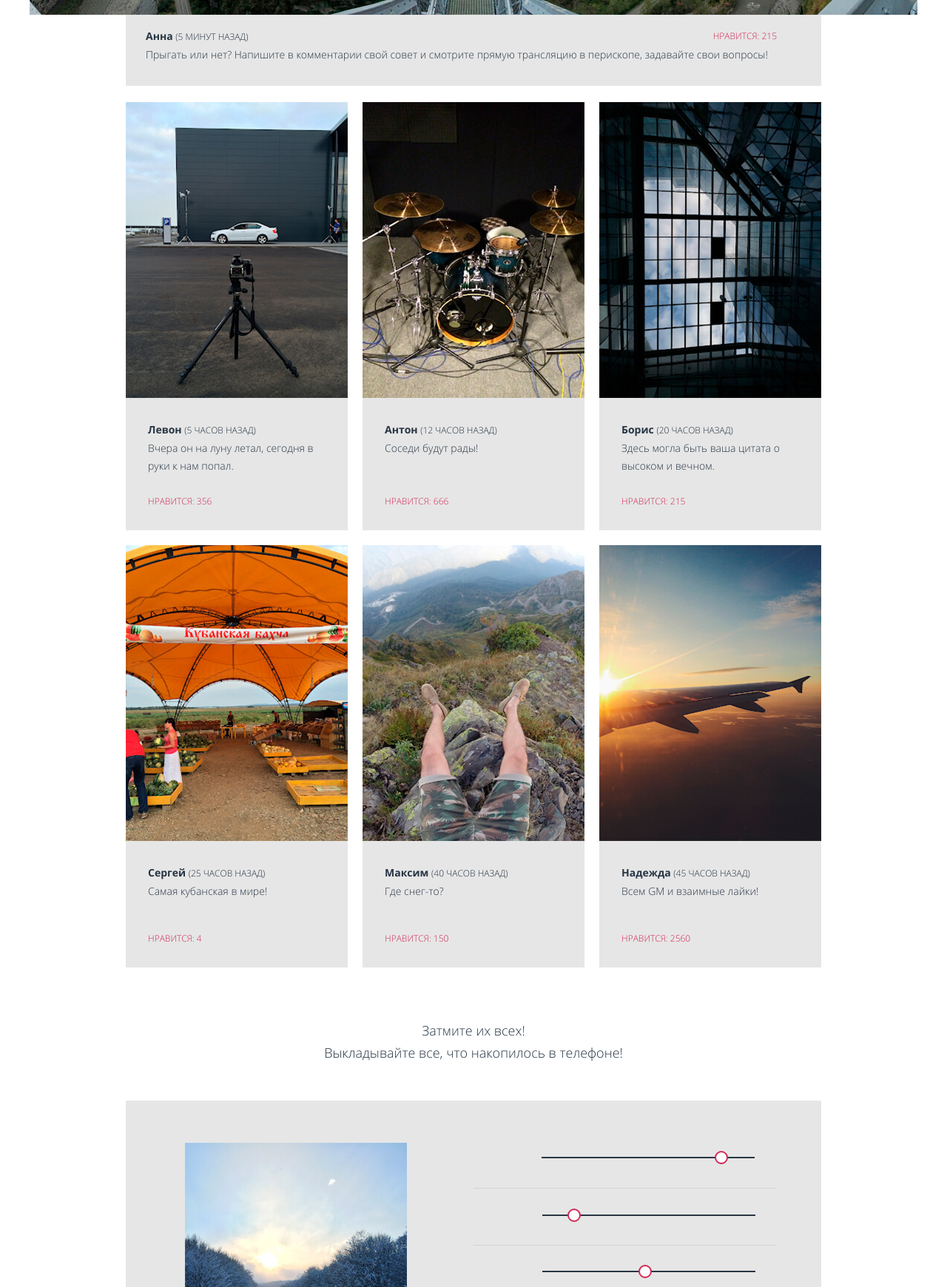
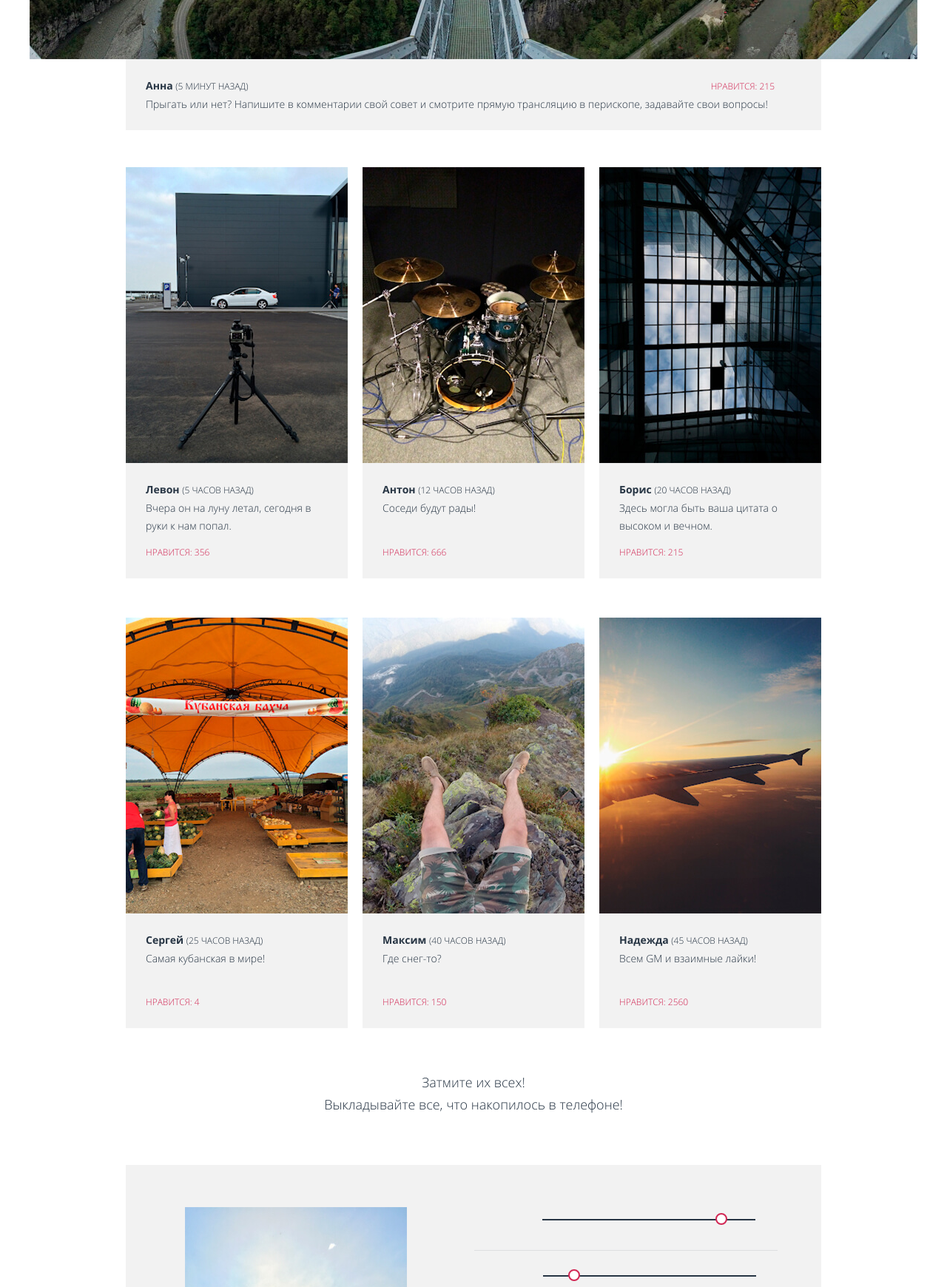
Before and after one commit to varvara-sergeeva/1900897-pink-25, a website: page source/photo.html in a window 1280 px wide. Shown: the part 1060-2800 px from the top of the page at 74% size. Drawn offline with nearby package versions, Linux system fonts and the light colour scheme; files that its build step writes are made by us from their sources; files whose address does not match are found by name.

Commit message:
PP фотогалереи

```diff
--- a/source/photo.html
+++ b/source/photo.html
@@ -191,7 +191,7 @@
         <div class="posting__filter">
           <ul class="photo-filter__list">
             <li class="photo-filter__item photo-filter__item--crop">
-              <label for="crop">
+              <label class="photo-filter__label" for="crop">
                 <svg class="photo-filter__svg" fill="currentColor">
                   <use xlink:href="img/sprite.svg#photo-crop"></use>
                 </svg>
@@ -203,7 +203,7 @@
               </div>
             </li>
             <li class="photo-filter__item photo-filter__item--fill">
-              <label for="fill">
+              <label class="photo-filter__label" for="fill">
                 <svg class="photo-filter__svg photo-filter__svg--big">
                   <use xlink:href="img/sprite.svg#photo-fill"></use>
                 </svg>
@@ -216,8 +216,8 @@
             </li>
 
             <li class="photo-filter__item photo-filter__item--contrast">
-              <label class="photo-filter__svg" for="contrast">
-                <svg class="photo-filter__svg photo-filter__svg--big" width="32" height="32">
+              <label class="photo-filter__label" for="contrast">
+                <svg class="photo-filter__svg photo-filter__svg--big">
                   <use xlink:href="img/sprite.svg#photo-contrast"></use>
                 </svg>
               </label>
@@ -227,7 +227,6 @@
                 <span class="photo-filter__active-segment"></span>
               </div>
             </li>
-
           </ul>
         </div>
         <div class="posting__send">
--- a/source/sass/blocks/form.scss
+++ b/source/sass/blocks/form.scss
@@ -140,3 +140,11 @@
     font-size: 14px;
   }
 }
+
+.form__note--desctop {
+  display: none;
+
+  @media (min-width: $desktop) {
+    display: inline;
+  }
+}
--- a/source/sass/blocks/gallery-page.scss
+++ b/source/sass/blocks/gallery-page.scss
@@ -45,16 +45,16 @@
   text-align: center;
   box-sizing: border-box;
   margin: 0;
-  padding: 102px 40px 84px 40px;
+  padding: 95px 40px 84px 40px;
 
   @media (min-width: $tablet) {
     @include font-options(50px, 68px, lighter, $menu-color);
-    padding: 191px 151px 143px 151px;
+    padding: 177px 151px 143px 151px;
   }
 
   @media (min-width: $desktop) {
     @include font-options(50px, 68px, lighter, $menu-color);
-    padding: 184px 422px 104px 422px;
+    padding: 169px 422px 104px 422px;
   }
 }
 
@@ -62,16 +62,39 @@
   @include mobile-text;
   text-align: center;
   line-height: 30px;
-  max-width: 700px;
   margin: 0 auto;
-  padding: 50px 40px;
+  padding: 44px 40px 30px 40px;
 
   @media (min-width: $tablet) {
+    width: 545px;
+    padding: 91px 40px 57px 40px;
     font-size: 18px;
   }
 
   @media (min-width: $desktop) {
-    width: 575px;
+    width: 550px;
+    padding-bottom: 69px;
+  }
+}
+
+.gallery-page__posting {
+  @media (min-width: $desktop) {
+    margin-bottom: 29px;
+  }
+}
+
+.gallery-page__posting > .gallery-page__appeal {
+  padding-top: 21px;
+  padding-bottom: 43px;
+
+  @media (min-width: $tablet) {
+    padding-top: 44px;
+    padding-bottom: 71px;
+  }
+
+  @media (min-width: $desktop) {
+    padding-top: 5px;
+    padding-bottom: 67px;
   }
 }
 
--- a/source/sass/blocks/gallery.scss
+++ b/source/sass/blocks/gallery.scss
@@ -13,7 +13,7 @@
 }
 
 .gallery__item {
-  background-color: $input-color;
+  background-color: $tabel-back;
   justify-content: center;
   align-self: center;
   width: 280px;
@@ -21,6 +21,10 @@
 
   @media (min-width: $tablet) {
     width: 300px;
+  }
+
+  @media (min-width: $desktop) {
+    margin-bottom: 53px;
   }
 }
 
--- a/source/sass/blocks/photo-filter.scss
+++ b/source/sass/blocks/photo-filter.scss
@@ -10,11 +10,18 @@
 
   @media (min-width: $tablet) {
     flex-direction: column;
+    padding-left: 29px;
+  }
+
+  @media (min-width: $desktop) {
+    padding-left: 1px;
   }
 }
 
 .photo-filter__item {
   position: relative;
+  width: 48px;
+  height: 48px;
 
   @media (min-width: $tablet) {
     align-self: flex-start;
@@ -55,7 +62,7 @@
 
 .photo-filter__item--fill {
   @media (min-width: $tablet) {
-    margin-top: 27px;
+    margin-top: 0;
     margin-bottom: 23px;
 
     &::after {
@@ -75,14 +82,14 @@
 
     &::after {
       width: 410px;
-      bottom: -13px;
+      bottom: 14px;
     }
   }
 }
 
 .photo-filter__item--contrast {
   @media (min-width: $tablet) {
-    margin-top: 26px;
+    margin-top: 0;
     margin-bottom: 27px;
 
     &::after {
@@ -267,8 +274,8 @@
 }
 
 .photo-filter__active-segment {
-  width: 14px;
-  height: 14px;
+  width: 12px;
+  height: 12px;
   display: block;
   position: absolute;
   top: 31px;
@@ -324,7 +331,7 @@
 }
 
 .photo-filter__item:nth-child(2) {
-  padding: 0 35px;
+  padding: 0 32px;
 
   @media (min-width: $tablet) {
     padding: 0;
--- a/source/sass/blocks/photo.scss
+++ b/source/sass/blocks/photo.scss
@@ -41,19 +41,20 @@
   @include mobile-text;
   margin: 0;
   padding-left: 17px;
-  padding-top: 25px;
+  padding-top: 18px;
   font-weight: 700;
   grid-area: "author";
   grid-row-start: 2;
   grid-row-end: 3;
 
   @media (min-width: $tablet) {
-    padding-top: 30px;
+    padding-top: 23px;
     padding-left: 30px;
   }
 
   @media (min-width: $desktop) {
-    padding-top: 31px;
+    padding-top: 24px;
+    padding-left: 27px;
   }
 }
 
@@ -74,6 +75,10 @@
   @media (min-width: $tablet) {
     padding-left: 30px;
   }
+
+  @media (min-width: $desktop) {
+    padding-left: 27px;
+  }
 }
 
 .photo__like {
@@ -84,31 +89,28 @@
   grid-row-start: 4;
   grid-row-end: 5;
   position: relative;
-  padding-left: 48px;
-  padding-bottom: 26px;
-  padding-top: 27px;
+  padding: 10px 0 18px 48px;
 
   @media (min-width: $tablet) {
-    padding-left: 30px;
-    padding-bottom: 31px;
+    padding: 12px 0 23px 30px;
   }
 
   @media (min-width: $desktop) {
-    padding-top: 24px;
-    padding-bottom: 27px;
+    padding-left: 27px;
   }
 }
 
 .photo__like-svg {
   position: absolute;
-  top: 32px;
-  left: calc(100% - 261px);
+  top: 15px;
+  left: calc(100% - 263px);
   color: transparent;
   stroke: $menu-color-active;
   stroke-width: 0.1rem;
 
   @media (min-width: $tablet) {
-    left: calc(100% - 40px);
+    top: 17px;
+    left: calc(100% - 43px);
   }
 
   &:hover {
@@ -124,18 +126,18 @@
   width: 140px;
   height: 30px;
   position: absolute;
-  top: 0;
+  top: -12px;
   right: 20px;
   display: block;
   background-color: $menu-color-active;
   z-index: 3;
 
   @media (min-width: $tablet) {
-    top: 57px;
+    top: 45px;
   }
 
   @media (min-width: $desktop) {
-    top: 54px;
+    top: 42px;
     right: 130px;
   }
 }
@@ -166,10 +168,11 @@
 
 .photo--panorama > .photo__author {
   padding-left: 37px;
+  padding-top: 18px;
 
   @media (min-width: $tablet) {
     margin: 0;
-    padding-top: 25px;
+    padding-top: 23px;
     padding-left: 50px;
     grid-column-start: 1;
     grid-column-end: 2;
@@ -178,7 +181,7 @@
   }
 
   @media (min-width: $desktop) {
-    padding-top: 17px;
+    padding-top: 24px;
     padding-left: 157px;
   }
 }
@@ -193,13 +196,14 @@
     grid-row-start: 3;
     grid-row-end: 4;
     padding-left: 50px;
-    padding-bottom: 32px;
+    padding-bottom: 54px;
     max-width: 500px;
   }
 
   @media (min-width: $desktop) {
     max-width: 874px;
     padding-left: 157px;
+    padding-bottom: 53px;
   }
 }
 
@@ -210,7 +214,7 @@
   top: 137px;
   left: calc(50% - 140px);
   display: block;
-  background-color: $input-color;
+  background-color: $tabel-back;
   min-width: 280px;
   min-height: 192px;
 
@@ -232,8 +236,8 @@
 .photo--panorama > .photo__like {
   position: relative;
   padding-left: 68px;
-  padding-top: 10px;
-  padding-bottom: 10px;
+  padding-top: 11px;
+  padding-bottom: 18px;
 
   @media (min-width: $tablet) {
     grid-column-start: 2;
@@ -242,13 +246,14 @@
     grid-row-end: 3;
     justify-self: end;
     padding-top: 25px;
-    padding-right: 79px;
+    padding-right: 82px;
+    padding-bottom: 0;
   }
 
   @media (min-width: $desktop) {
-    padding-top: 17px;
+    padding-top: 25px;
     padding-bottom: 0;
-    padding-right: 190px;
+    padding-right: 193px;
   }
 }
 
@@ -258,12 +263,12 @@
   left: 37px;
 
   @media (min-width: $tablet) {
-    top: 29px;
-    left: 174px;
+    top: 30px;
+    left: 173px;
   }
 
-  @media (min-width: $tablet) {
-    top: 23px;
-    left: 174px;
+  @media (min-width: $desktop) {
+    top: 30px;
+    left: 173px;
   }
 }
--- a/source/sass/blocks/posting.scss
+++ b/source/sass/blocks/posting.scss
@@ -1,12 +1,11 @@
 .posting__container {
-  background-color: $input-color;
-  padding: 20px;
-  height: 750px;
+  background-color: $tabel-back;
+  padding: 20px 20px 26px 20px;
   display: grid;
-  grid-template: minmax(400px, auto) 162px 200px / 1fr;
+  grid-template: 401px 145px 165px / 1fr;
 
   @media (min-width: $tablet) {
-    max-height: 511px;
+    max-height: 467px;
     grid-template-rows: 1fr 1fr;
     grid-template-columns: 1fr 1fr;
   }
@@ -16,7 +15,7 @@
     max-height: 514px;
     margin: 0 auto;
     box-sizing: border-box;
-    padding: 0 0 0 0;
+    padding: 53px 0;
   }
 }
 
@@ -38,28 +37,38 @@
 .posting__filter {
   align-self: start;
   justify-self: center;
-  padding-top: 42px;
+  padding-top: 11px;
 
   @media (min-width: $tablet) {
     grid-column-start: 2;
     grid-column-end: 3;
     grid-row-start: 1;
     grid-row-end: 2;
-    padding-top: 56px;
+    padding-top: 36px;
   }
 
   @media (min-width: $desktop) {
     justify-self: auto;
+    padding-top: 0;
   }
 }
 
 .posting__photo {
   width: 100%;
-  height: 100%;
+  height: 93%;
   position: absolute;
   top: 0;
   left: 0;
   object-fit: cover;
+
+  @media (min-width: $tablet) {
+    height: 100%;
+    top: 1px;
+  }
+
+  @media (min-width: $desktop) {
+    top: 0;
+  }
 }
 
 .posting__send {
@@ -70,7 +79,8 @@
   @media (min-width: $tablet) {
     align-self: flex-end;
     justify-self: end;
-    padding-bottom: 54px;
+    padding-bottom: 30px;
+    padding-left: 22px;
     text-align: center;
   }
 
@@ -78,6 +88,8 @@
     display: flex;
     flex-direction: row;
     justify-self: flex-start;
+    padding-bottom: 4px;
+    padding-left: 0;
   }
 }
 
@@ -99,4 +111,8 @@
 
 .posting__send button {
   margin-top: 12px;
+
+  @media (min-width: $tablet) {
+    margin-top: 24px;
+  }
 }
--- a/source/sass/blocks/social.scss
+++ b/source/sass/blocks/social.scss
@@ -3,7 +3,6 @@
   padding: 0;
   height: 54px;
   list-style-type: none;
-
   display: flex;
   flex-direction: row;
 
@@ -11,6 +10,7 @@
     display: flex;
     flex-direction: row;
     list-style-type: none;
+    padding-right: 19px;
   }
 
   @media (min-width: $desktop) {
```
Also changed, not shown: source/contest.html (+1 -1 lines).
